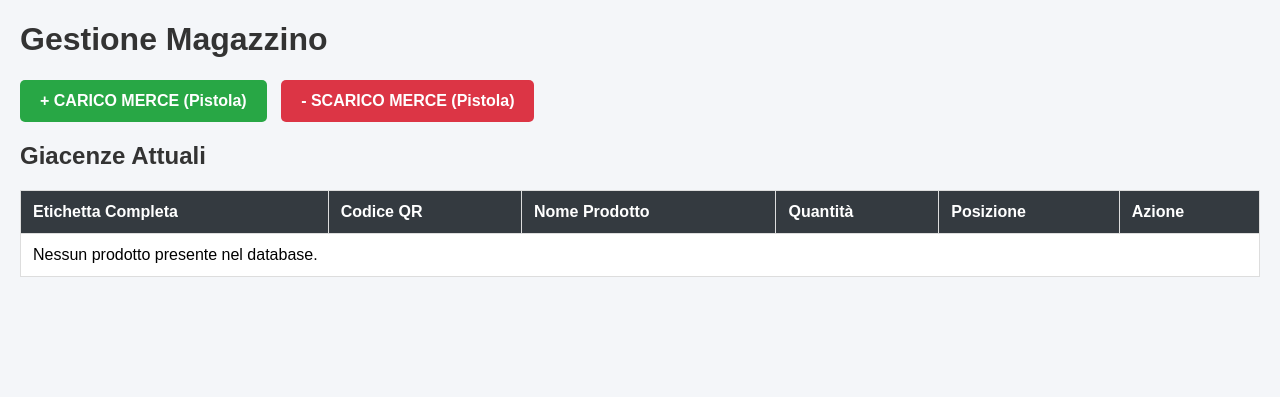
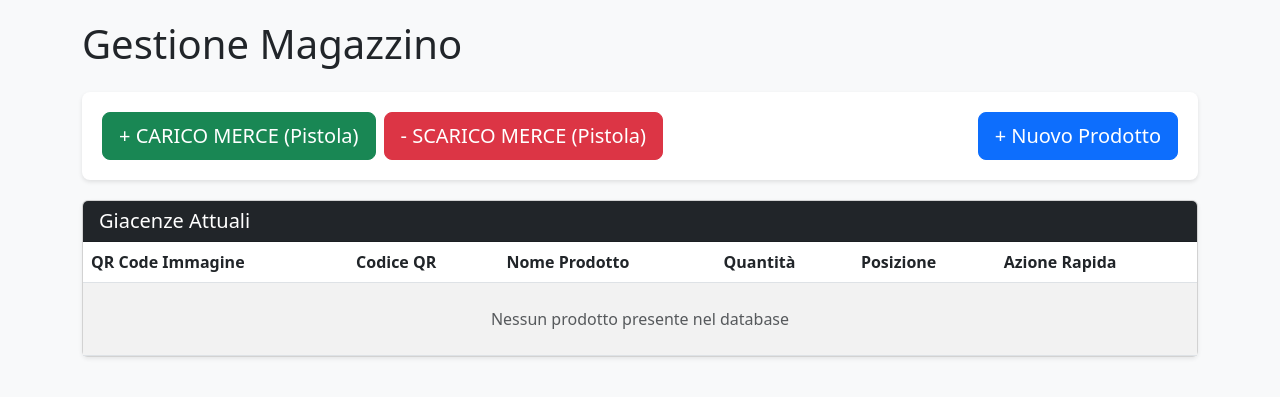
Before and after one commit to saffiodeep95/magazzinooi-qr, a Python web app: template magazzino o-i/templates/index.html in a window 1280 px wide. Shown: the top 397 px of the page. Run offline with Jinja, Linux system fonts and the light colour scheme; the template is opened without the code that fills it, so the values that code supplies are empty.

Commit message:
Refactor index.html for inventory management
Updated the HTML structure and styles for the inventory management page, incorporating Bootstrap for improved layout and responsiveness. Added modals for quick actions and notifications.

```diff
--- a/magazzino o-i/templates/index.html
+++ b/magazzino o-i/templates/index.html
@@ -3,57 +3,171 @@
 <head>
     <meta charset="UTF-8">
     <meta name="viewport" content="width=device-width, initial-scale=1.0">
-    <title>Magazzino - Giacenze ed Etichette</title>
+    <title>Gestione Magazzino - Giacenze ed Etichette</title>
+    <link href="https://cdn.jsdelivr.net/npm/bootstrap@5.3.0/dist/css/bootstrap.min.css" rel="stylesheet">
     <style>
-        body { font-family: Arial, sans-serif; margin: 20px; background-color: #f4f6f9; }
-        h1, h2 { color: #333; }
-        .nav { margin-bottom: 20px; }
-        .btn { padding: 12px 20px; color: white; text-decoration: none; border-radius: 5px; font-weight: bold; display: inline-block; margin-right: 10px; }
-        .btn-carico { background: #28a745; }
-        .btn-scarico { background: #dc3545; }
-        table { width: 100%; border-collapse: collapse; background: white; margin-top: 15px; }
-        th, td { padding: 12px; border: 1px solid #ddd; text-align: left; vertical-align: middle; }
-        th { background-color: #343a40; color: white; }
-        tr:nth-child(even) { background-color: #f8f9fa; }
-        .qr-img { width: 120px; height: auto; border: 1px solid #ccc; padding: 3px; background: #fff; }
-        .btn-print { padding: 6px 12px; background: #17a2b8; color: white; border-radius: 4px; text-decoration: none; font-size: 13px; font-weight: bold; }
+        body { background-color: #f8f9fa; padding-top: 20px; }
+        .table img { max-width: 70px; height: auto; }
+        .action-card { background: white; padding: 20px; border-radius: 8px; box-shadow: 0 2px 4px rgba(0,0,0,0.1); margin-bottom: 20px; }
     </style>
 </head>
 <body>
-    <h1>Gestione Magazzino</h1>
-    <div class="nav">
-        <a href="/carico" class="btn btn-carico">+ CARICO MERCE (Pistola)</a>
-        <a href="/scarico" class="btn btn-scarico">- SCARICO MERCE (Pistola)</a>
+<div class="container">
+    <h1 class="mb-4">Gestione Magazzino</h1>
+
+    <!-- Messaggi di notifica -->
+    {% with messages = get_flashed_messages(with_categories=true) %}
+      {% if messages %}
+        {% for category, message in messages %}
+          <div class="alert alert-{{ 'danger' if category == 'error' else 'success' }} alert-dismissible fade show" role="alert">
+            {{ message }}
+            <button type="button" class="btn-close" data-bs-dismiss="alert" aria-label="Close"></button>
+          </div>
+        {% endfor %}
+      {% endif %}
+    {% endwith %}
+
+    <!-- Pulsanti Azione Rapida -->
+    <div class="action-card d-flex flex-wrap gap-2">
+        <button class="btn btn-success btn-lg" data-bs-toggle="modal" data-bs-target="#modalCarico">+ CARICO MERCE (Pistola)</button>
+        <button class="btn btn-danger btn-lg" data-bs-toggle="modal" data-bs-target="#modalScarico">- SCARICO MERCE (Pistola)</button>
+        <button class="btn btn-primary btn-lg ms-auto" data-bs-toggle="modal" data-bs-target="#modalAggiungi">+ Nuovo Prodotto</button>
     </div>
 
-    <h2>Giacenze Attuali</h2>
-    <table>
+    <!-- Tabella Giacenze -->
+    <div class="card shadow-sm">
+        <div class="card-header bg-dark text-white">
+            <h5 class="m-0">Giacenze Attuali</h5>
+        </div>
+        <div class="card-body p-0">
+            <table class="table table-striped table-hover align-middle mb-0">
                 <thead>
                     <tr>
-                <th>Etichetta Completa</th>
+                        <th>QR Code Immagine</th>
                         <th>Codice QR</th>
                         <th>Nome Prodotto</th>
                         <th>Quantità</th>
                         <th>Posizione</th>
-                <th>Azione</th>
+                        <th>Azione Rapida</th>
                     </tr>
                 </thead>
                 <tbody>
+                    {% if prodotti %}
                         {% for p in prodotti %}
                         <tr>
-                <td><img src="/qr_label/{{ p[1] }}" class="qr-img" alt="Etichetta QR"></td>
-                <td><strong>{{ p[1] }}</strong></td>
-                <td>{{ p[2] }}</td>
-                <td><strong>{{ p[3] }}</strong></td>
-                <td>{{ p[4] }}</td>
-                <td><a href="/qr_label/{{ p[1] }}" target="_blank" class="btn-print">Apri/Stampa Etichetta</a></td>
+                            <td><img src="/qr/{{ p.qr_code }}" alt="QR Code"></td>
+                            <td><code>{{ p.qr_code }}</code></td>
+                            <td><strong>{{ p.nome }}</strong></td>
+                            <td><span class="badge bg-secondary fs-6">{{ p.quantita }}</span></td>
+                            <td>{{ p.posizione or '-' }}</td>
+                            <td>
+                                <form action="/carico" method="POST" class="d-inline">
+                                    <input type="hidden" name="qr_code" value="{{ p.qr_code }}">
+                                    <input type="hidden" name="quantita" value="1">
+                                    <button type="submit" class="btn btn-sm btn-outline-success">+1</button>
+                                </form>
+                                <form action="/scarico" method="POST" class="d-inline">
+                                    <input type="hidden" name="qr_code" value="{{ p.qr_code }}">
+                                    <input type="hidden" name="quantita" value="1">
+                                    <button type="submit" class="btn btn-sm btn-outline-danger">-1</button>
+                                </form>
+                            </td>
                         </tr>
+                        {% endfor %}
                     {% else %}
                         <tr>
-                <td colspan="6">Nessun prodotto presente nel database.</td>
+                            <td colspan="6" class="text-center py-4 text-muted">Nessun prodotto presente nel database</td>
                         </tr>
-            {% endfor %}
+                    {% endif %}
                 </tbody>
             </table>
+        </div>
+    </div>
+</div>
+
+<!-- Modal Carico -->
+<div class="modal fade" id="modalCarico" tabindex="-1">
+  <div class="modal-dialog">
+    <form class="modal-content" action="/carico" method="POST">
+      <div class="modal-header bg-success text-white">
+        <h5 class="modal-title">Carico Merce (Pistola / QR)</h5>
+        <button type="button" class="btn-close btn-close-white" data-bs-dismiss="modal"></button>
+      </div>
+      <div class="modal-body">
+        <div class="mb-3">
+          <label class="form-label">Codice QR / Scansione Pistola</label>
+          <input type="text" name="qr_code" class="form-control" placeholder="Scansiona qui..." autofocus required>
+        </div>
+        <div class="mb-3">
+          <label class="form-label">Quantità da caricare</label>
+          <input type="number" name="quantita" class="form-control" value="1" min="1" required>
+        </div>
+      </div>
+      <div class="modal-footer">
+        <button type="submit" class="btn btn-success">Conferma Carico</button>
+      </div>
+    </form>
+  </div>
+</div>
+
+<!-- Modal Scarico -->
+<div class="modal fade" id="modalScarico" tabindex="-1">
+  <div class="modal-dialog">
+    <form class="modal-content" action="/scarico" method="POST">
+      <div class="modal-header bg-danger text-white">
+        <h5 class="modal-title">Scarico Merce (Pistola / QR)</h5>
+        <button type="button" class="btn-close btn-close-white" data-bs-dismiss="modal"></button>
+      </div>
+      <div class="modal-body">
+        <div class="mb-3">
+          <label class="form-label">Codice QR / Scansione Pistola</label>
+          <input type="text" name="qr_code" class="form-control" placeholder="Scansiona qui..." autofocus required>
+        </div>
+        <div class="mb-3">
+          <label class="form-label">Quantità da scaricare</label>
+          <input type="number" name="quantita" class="form-control" value="1" min="1" required>
+        </div>
+      </div>
+      <div class="modal-footer">
+        <button type="submit" class="btn btn-danger">Conferma Scarico</button>
+      </div>
+    </form>
+  </div>
+</div>
+
+<!-- Modal Nuovo Prodotto -->
+<div class="modal fade" id="modalAggiungi" tabindex="-1">
+  <div class="modal-dialog">
+    <form class="modal-content" action="/aggiungi" method="POST">
+      <div class="modal-header bg-primary text-white">
+        <h5 class="modal-title">Aggiungi Nuovo Prodotto</h5>
+        <button type="button" class="btn-close btn-close-white" data-bs-dismiss="modal"></button>
+      </div>
+      <div class="modal-body">
+        <div class="mb-3">
+          <label class="form-label">Codice QR (Identificativo unico)</label>
+          <input type="text" name="qr_code" class="form-control" placeholder="Es. PROD-001" required>
+        </div>
+        <div class="mb-3">
+          <label class="form-label">Nome Prodotto</label>
+          <input type="text" name="nome" class="form-control" placeholder="Es. Cavo HDMI" required>
+        </div>
+        <div class="mb-3">
+          <label class="form-label">Quantità Iniziale</label>
+          <input type="number" name="quantita" class="form-control" value="0" min="0">
+        </div>
+        <div class="mb-3">
+          <label class="form-label">Posizione Magazzino</label>
+          <input type="text" name="posizione" class="form-control" placeholder="Es. Scaffale A1">
+        </div>
+      </div>
+      <div class="modal-footer">
+        <button type="submit" class="btn btn-primary">Salva Prodotto</button>
+      </div>
+    </form>
+  </div>
+</div>
+
+<script src="https://cdn.jsdelivr.net/npm/bootstrap@5.3.0/dist/bootstrap.bundle.min.js"></script>
 </body>
 </html>
```
Lines whose indentation alone changed are shown as unchanged.
